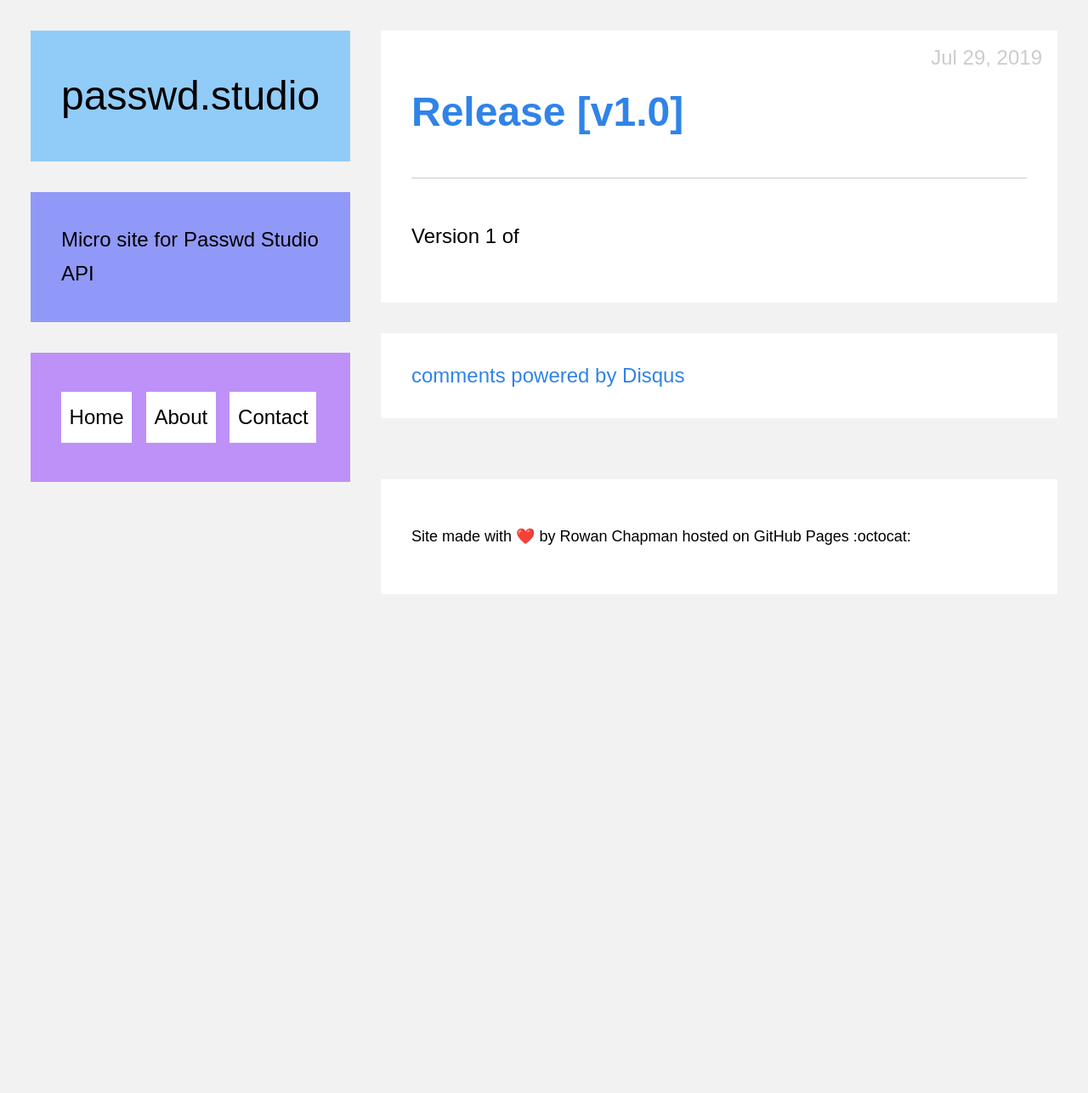
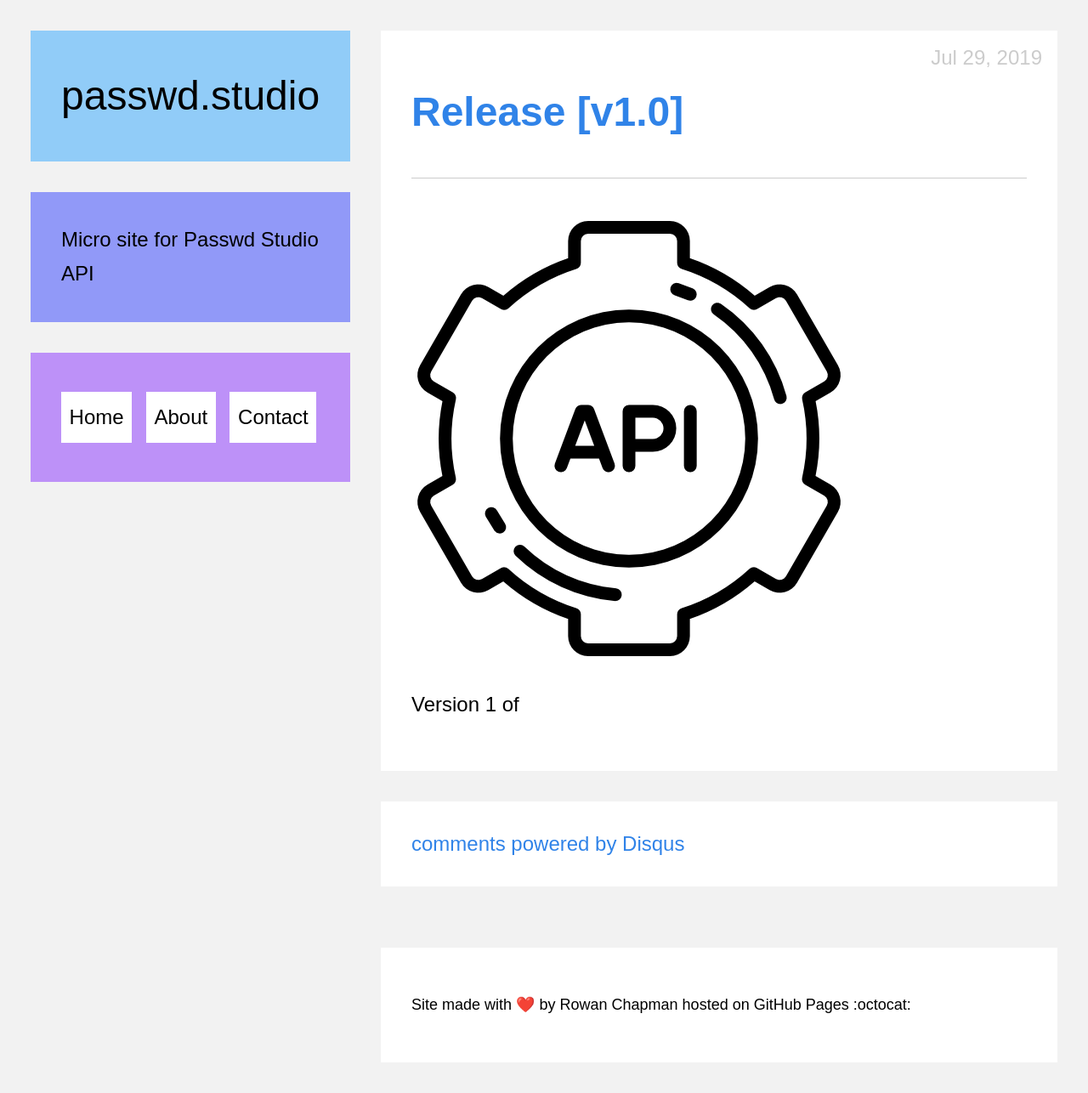
Before and after one commit to rchapman83/passwd-studio-web, a Jekyll site: the page built from _posts/2019-07-29-release-v1-dot-0.markdown, in a window 1280 px wide. Shown: the whole page at 85% size. Built offline with Jekyll 4.4.1, drawn with Linux system fonts in a browser that asks for light colours; emoji names are drawn with the system emoji font; comment, search, counter and statistics services are not loaded; before the commit the page ends 900 px from its top, so only the background shows below that.

Commit message:
Updated Release V1 Dot 0

```diff
--- a/_posts/2019-07-29-release-v1-dot-0.markdown
+++ b/_posts/2019-07-29-release-v1-dot-0.markdown
@@ -3,4 +3,6 @@ title: Release [v1.0]
 date: 2019-07-29 18:01:00 +10:00
 ---
 
+![api.png](/uploads/api.png)
+---
 Version 1 of
```
